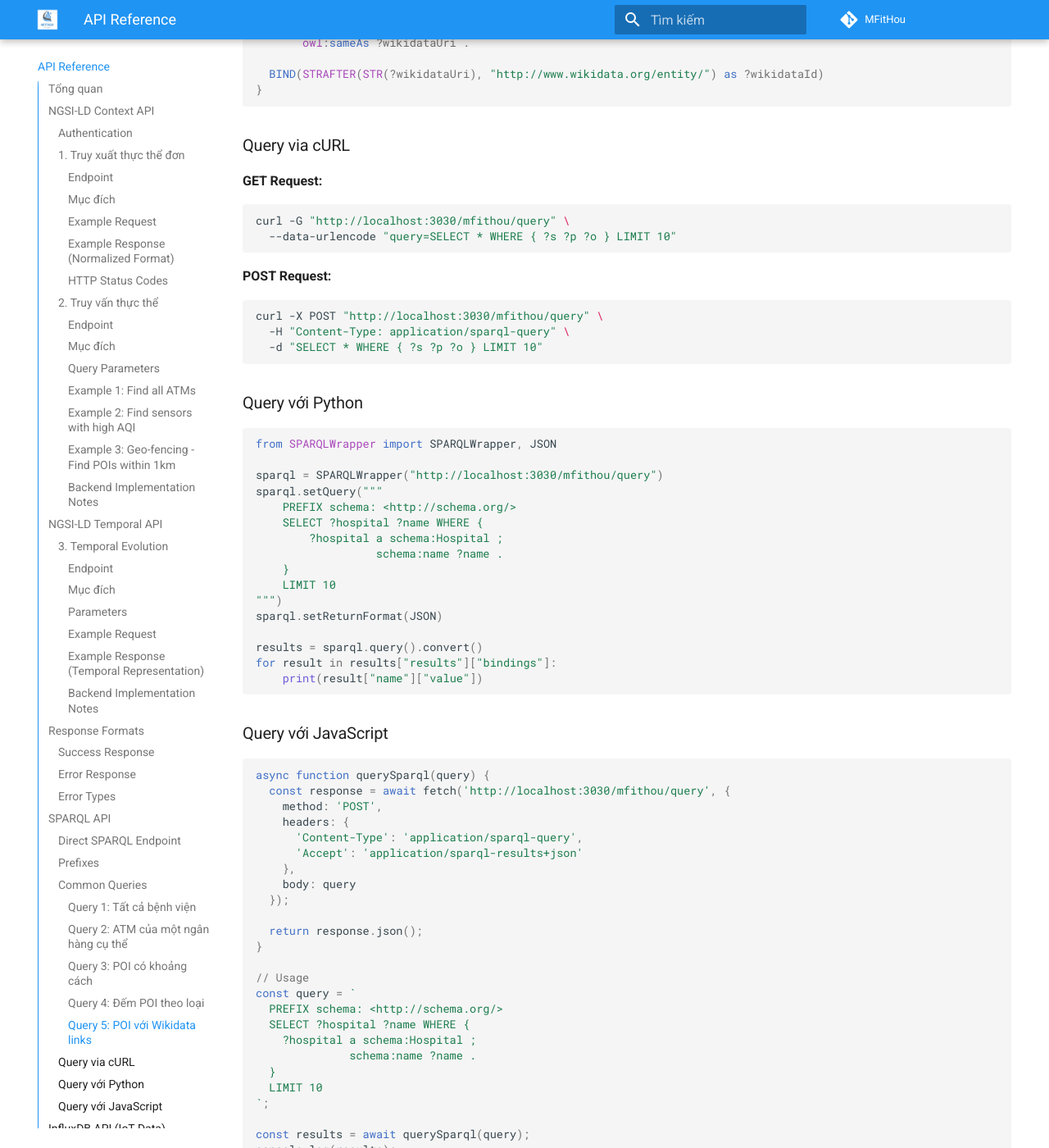
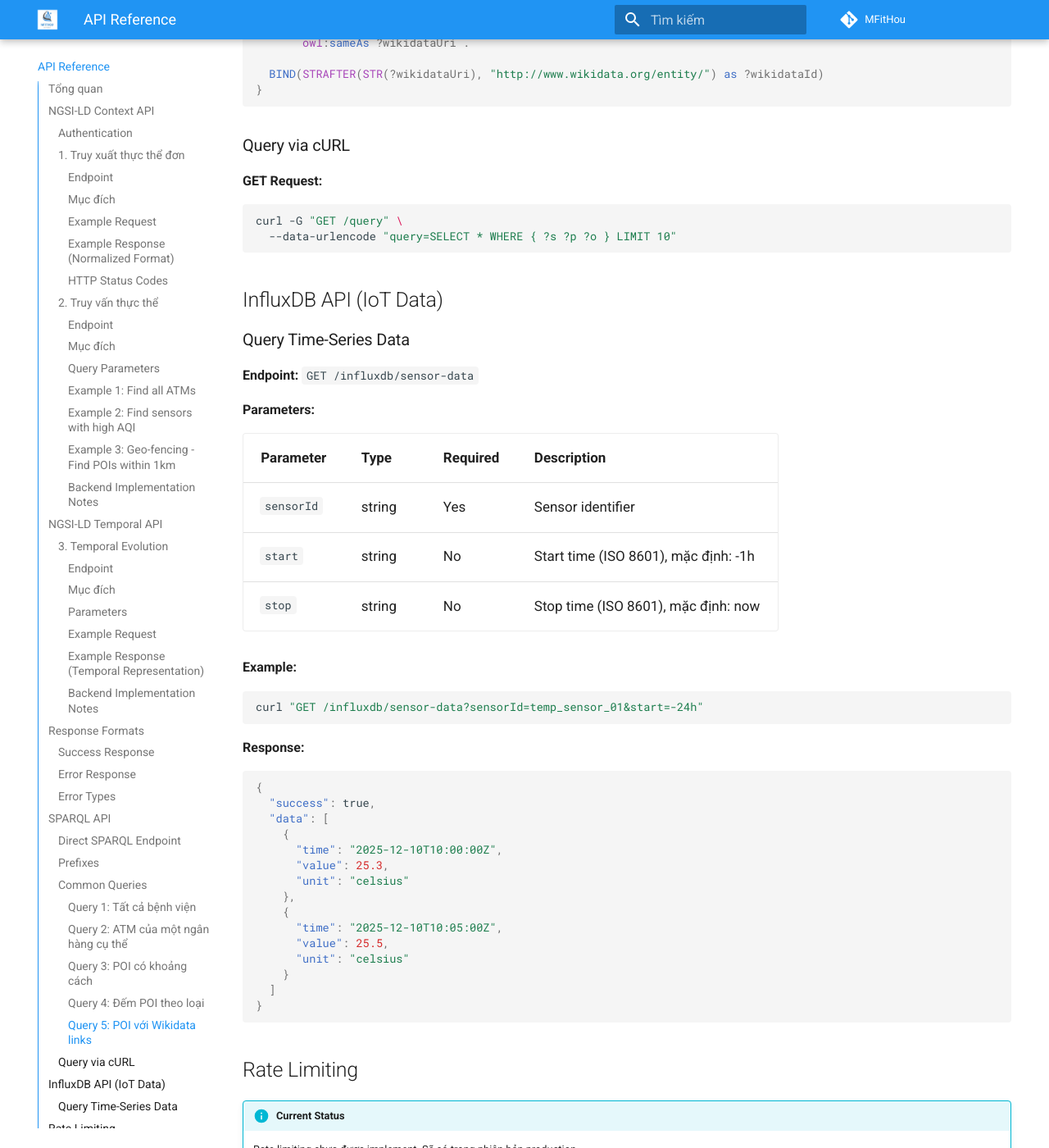
Before and after one commit to MFitHou/MFitHou-Documents, an MkDocs documentation site: the page built from docs/api-reference/index.md, in a window 1280 px wide and 1400 px high, scrolled down 10194 px. Shown: the whole window at 82% size. Built offline with MkDocs 1.6.1 and Material for MkDocs 9.7.7, drawn with Linux system fonts in a browser that asks for light colours; some of the changed text lies outside the part shown.

Commit message:
Update API documentation with corrected production URL and simplified cURL examples

````diff
--- a/docs/api-reference/index.md
+++ b/docs/api-reference/index.md
@@ -12,7 +12,7 @@ OpenDataMap cung cấp 3 loại API tuân thủ chuẩn NGSI-LD:
 
 **Base URL:** `http://localhost:3000` (development)
 
-**Production URL:** `https://api.mfithou.com`
+**Production URL:** `https://opendatamap.hou.edu.vn/api`
 
 **NGSI-LD Version:** v1.6.1
 
@@ -460,67 +460,8 @@ SELECT ?poi ?name ?wikidataId WHERE {
 **GET Request:**
 
 ```bash
-curl -G "http://localhost:3030/mfithou/query" \
+curl -G "GET /query" \
   --data-urlencode "query=SELECT * WHERE { ?s ?p ?o } LIMIT 10"
-```
-
-**POST Request:**
-
-```bash
-curl -X POST "http://localhost:3030/mfithou/query" \
-  -H "Content-Type: application/sparql-query" \
-  -d "SELECT * WHERE { ?s ?p ?o } LIMIT 10"
-```
-
-### Query với Python
-
-```python
-from SPARQLWrapper import SPARQLWrapper, JSON
-
-sparql = SPARQLWrapper("http://localhost:3030/mfithou/query")
-sparql.setQuery("""
-    PREFIX schema: <http://schema.org/>
-    SELECT ?hospital ?name WHERE {
-        ?hospital a schema:Hospital ;
-                  schema:name ?name .
-    }
-    LIMIT 10
-""")
-sparql.setReturnFormat(JSON)
-
-results = sparql.query().convert()
-for result in results["results"]["bindings"]:
-    print(result["name"]["value"])
-```
-
-### Query với JavaScript
-
-```javascript
-async function querySparql(query) {
-  const response = await fetch('http://localhost:3030/mfithou/query', {
-    method: 'POST',
-    headers: {
-      'Content-Type': 'application/sparql-query',
-      'Accept': 'application/sparql-results+json'
-    },
-    body: query
-  });
-
-  return response.json();
-}
-
-// Usage
-const query = `
-  PREFIX schema: <http://schema.org/>
-  SELECT ?hospital ?name WHERE {
-    ?hospital a schema:Hospital ;
-              schema:name ?name .
-  }
-  LIMIT 10
-`;
-
-const results = await querySparql(query);
-console.log(results);
 ```
 
 ## InfluxDB API (IoT Data)
@@ -540,7 +481,7 @@ console.log(results);
 **Example:**
 
 ```bash
-curl "http://localhost:3000/influxdb/sensor-data?sensorId=temp_sensor_01&start=-24h"
+curl "GET /influxdb/sensor-data?sensorId=temp_sensor_01&start=-24h"
 ```
 
 **Response:**
@@ -665,38 +606,6 @@ LIMIT 50
 OFFSET 0
 ```
 
-## Testing APIs
-
-### Postman Collection
-
-Import collection từ: [postman_collection.json](https://github.com/MFitHou/open_data_backend/blob/main/postman_collection.json)
-
-### cURL Examples
-
-**Tất cả endpoints:**
-
-```bash
-# Hospitals
-curl "http://localhost:3000/fuseki/hospitals-nearby?lat=21.0285&long=105.8542"
-
-# ATMs
-curl "http://localhost:3000/fuseki/atms-nearby?lat=21.0285&long=105.8542"
-
-# Bus Stops
-curl "http://localhost:3000/fuseki/bus-stops-nearby?lat=21.0285&long=105.8542"
-
-# Toilets
-curl "http://localhost:3000/fuseki/toilets-nearby?lat=21.0285&long=105.8542"
-
-# Playgrounds
-curl "http://localhost:3000/fuseki/playgrounds-nearby?lat=21.0285&long=105.8542"
-
-# Custom Query
-curl -X POST http://localhost:3000/fuseki/query \
-  -H "Content-Type: application/json" \
-  -d '{"query":"SELECT * WHERE { ?s ?p ?o } LIMIT 5"}'
-```
-
 ## Resources
 
 - 🏗️ [Architecture](../getting-started/architecture-overview.md)
````
